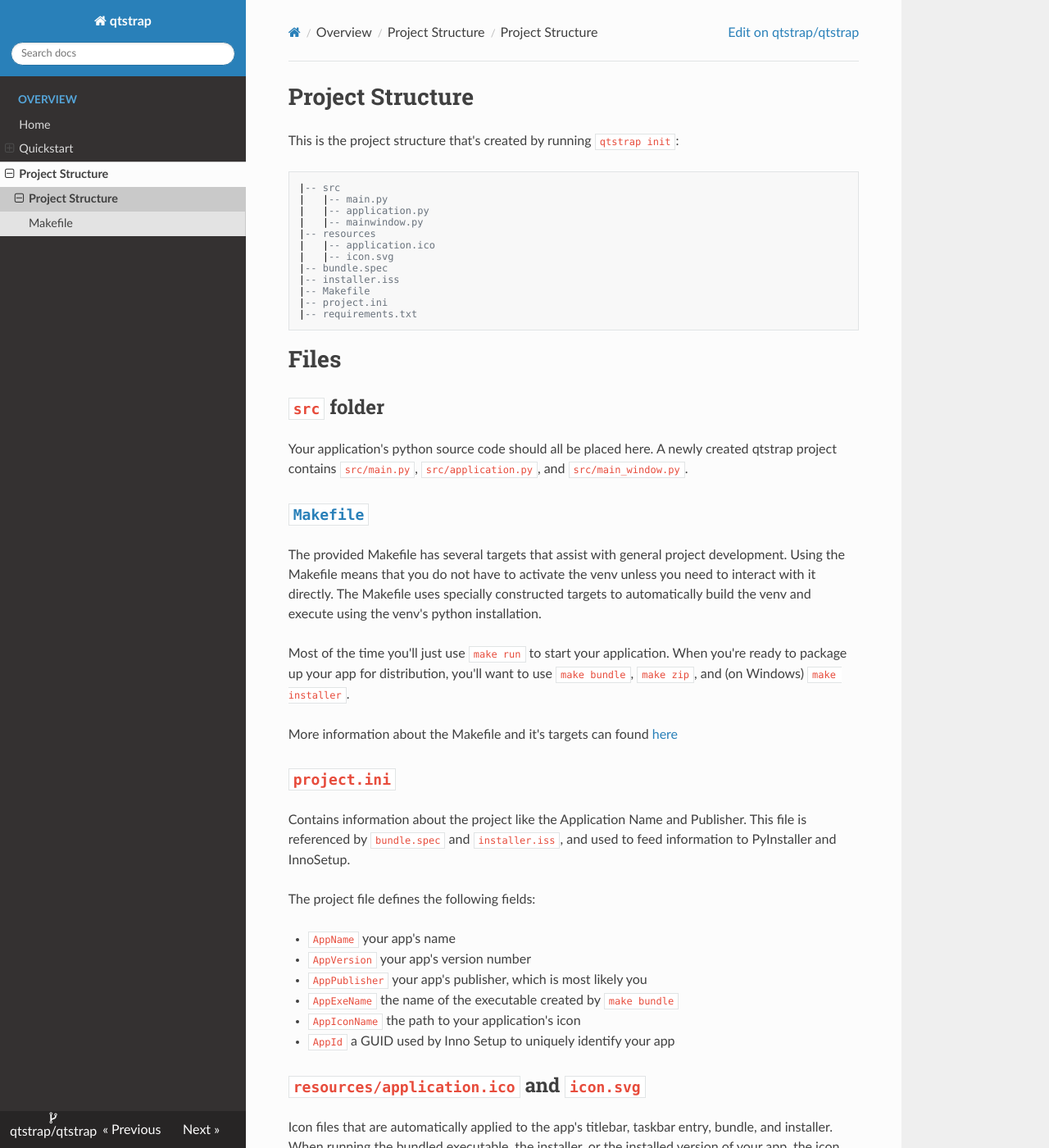
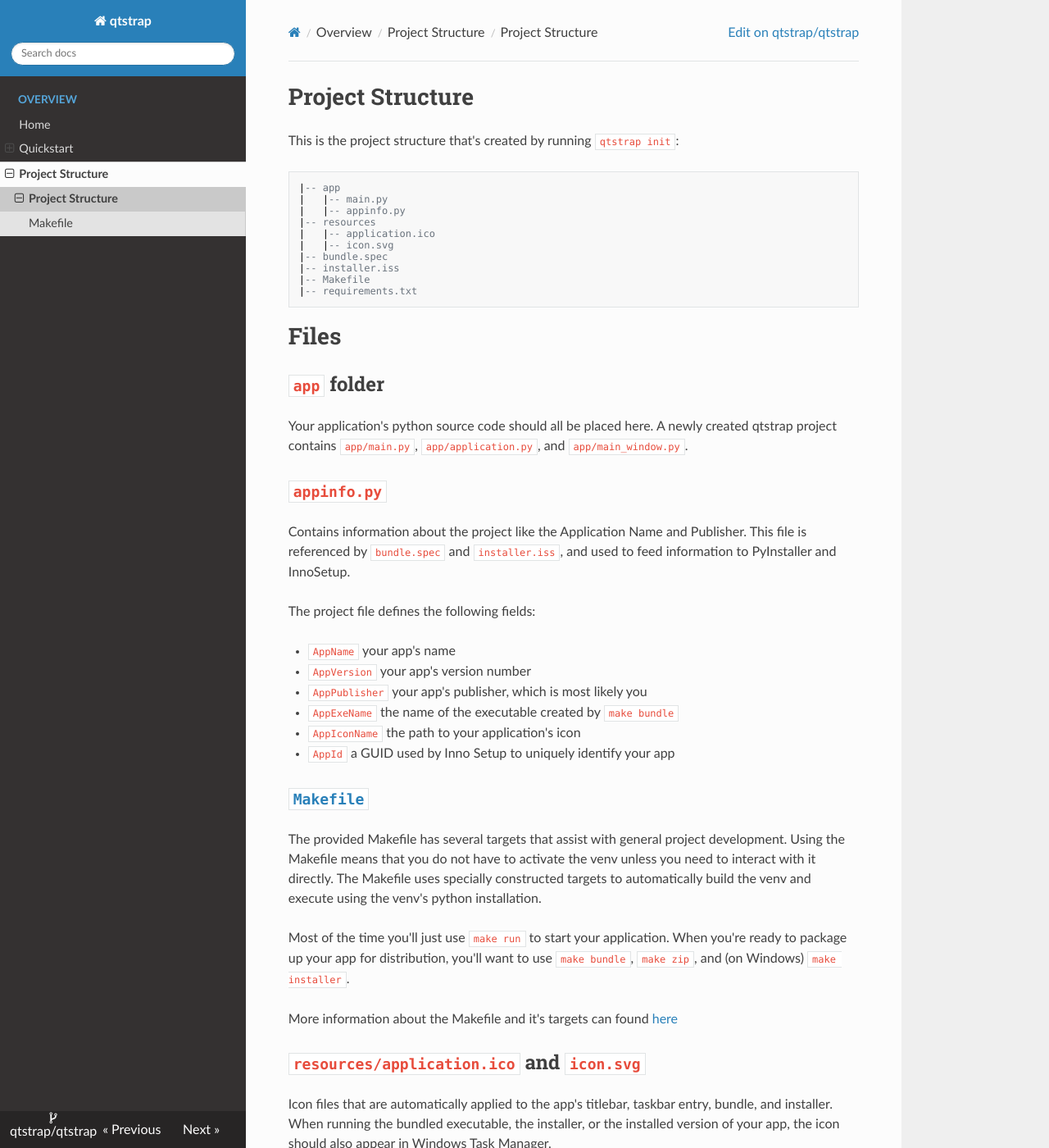
Before and after one commit to qtstrap/qtstrap, an MkDocs documentation site: the page built from docs/structure/structure.md, in a window 1280 px wide and 1400 px high. Shown: the whole window at 82% size. Built offline with MkDocs 1.6.1, drawn with Linux system fonts in a browser that asks for light colours; nearby versions of some CDN libraries; some of the changed lines change nothing that is shown.

Commit message:
Update docs

````diff
--- a/docs/structure/structure.md
+++ b/docs/structure/structure.md
@@ -2,33 +2,24 @@
 This is the project structure that's created by running `qtstrap init`:
 
 ```
-|-- src
+|-- app
 |   |-- main.py
-|   |-- application.py
-|   |-- mainwindow.py
+|   |-- appinfo.py
 |-- resources
 |   |-- application.ico
 |   |-- icon.svg
 |-- bundle.spec
 |-- installer.iss
 |-- Makefile
-|-- project.ini
 |-- requirements.txt
 ```
 
 # Files
 
-## `src` folder
-Your application's python source code should all be placed here. A newly created qtstrap project contains `src/main.py`, `src/application.py`, and `src/main_window.py`.
+## `app` folder
+Your application's python source code should all be placed here. A newly created qtstrap project contains `app/main.py`, `app/application.py`, and `app/main_window.py`.
 
-## [`Makefile`](makefile.md)
-The provided Makefile has several targets that assist with general project development. Using the Makefile means that you do not have to activate the venv unless you need to interact with it directly. The Makefile uses specially constructed targets to automatically build the venv and execute using the venv's python installation.
-
-Most of the time you'll just use `make run` to start your application. When you're ready to package up your app for distribution, you'll want to use `make bundle`, `make zip`, and (on Windows) `make installer`.
-
-More information about the Makefile and it's targets can found [here](makefile.md)
-
-## `project.ini`
+## `appinfo.py`
 Contains information about the project like the Application Name and Publisher. This file is referenced by `bundle.spec` and `installer.iss`, and used to feed information to PyInstaller and InnoSetup.
 
 The project file defines the following fields:
@@ -39,6 +30,13 @@ The project file defines the following fields:
 - `AppExeName` the name of the executable created by `make bundle`
 - `AppIconName` the path to your application's icon
 - `AppId` a GUID used by Inno Setup to uniquely identify your app
+
+## [`Makefile`](makefile.md)
+The provided Makefile has several targets that assist with general project development. Using the Makefile means that you do not have to activate the venv unless you need to interact with it directly. The Makefile uses specially constructed targets to automatically build the venv and execute using the venv's python installation.
+
+Most of the time you'll just use `make run` to start your application. When you're ready to package up your app for distribution, you'll want to use `make bundle`, `make zip`, and (on Windows) `make installer`.
+
+More information about the Makefile and it's targets can found [here](makefile.md)
 
 ## `resources/application.ico` and `icon.svg`
 Icon files that are automatically applied to the app's titlebar, taskbar entry, bundle, and installer. When running the bundled executable, the installer, or the installed version of your app, the icon should also appear in Windows Task Manager.
````
